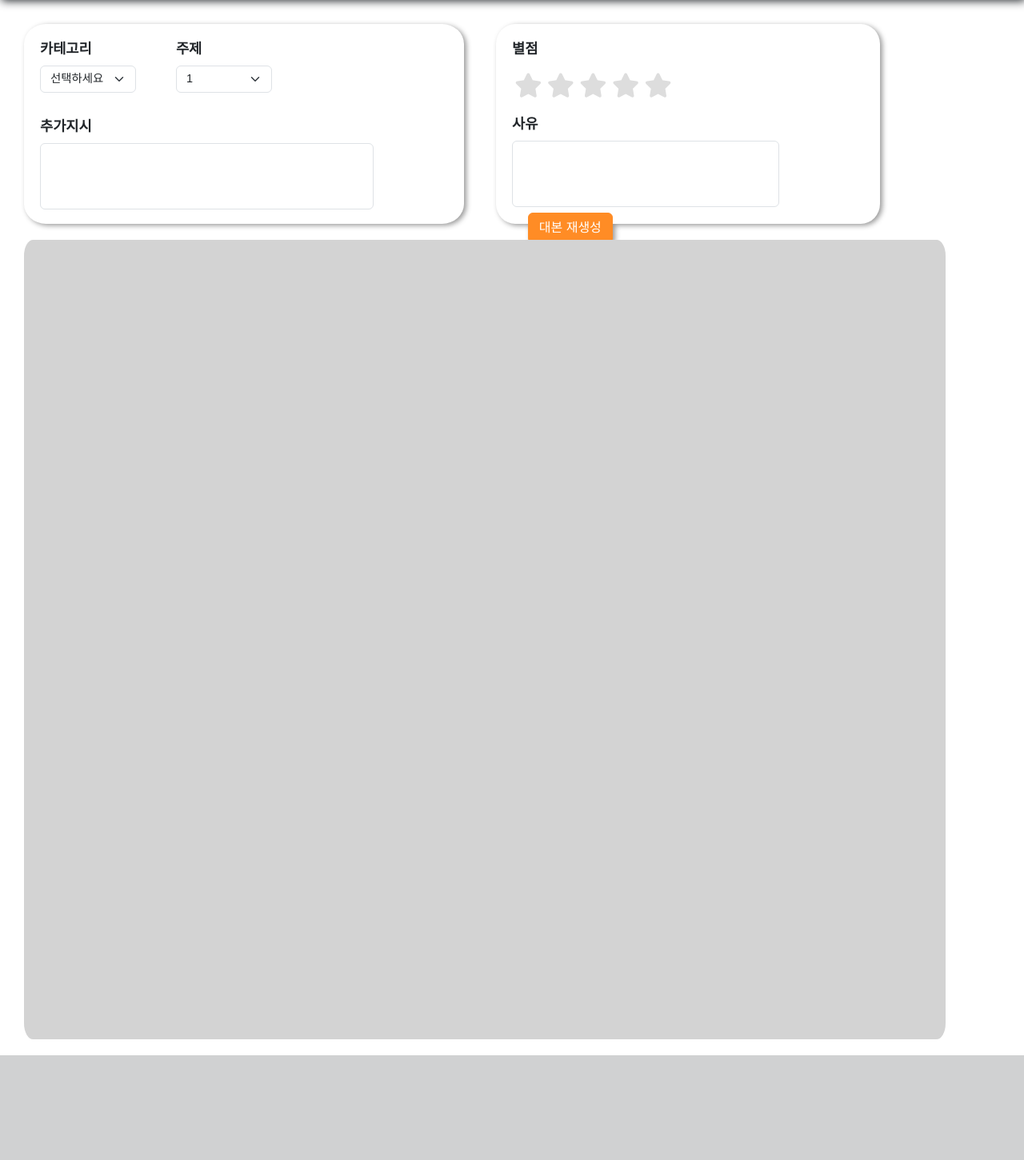
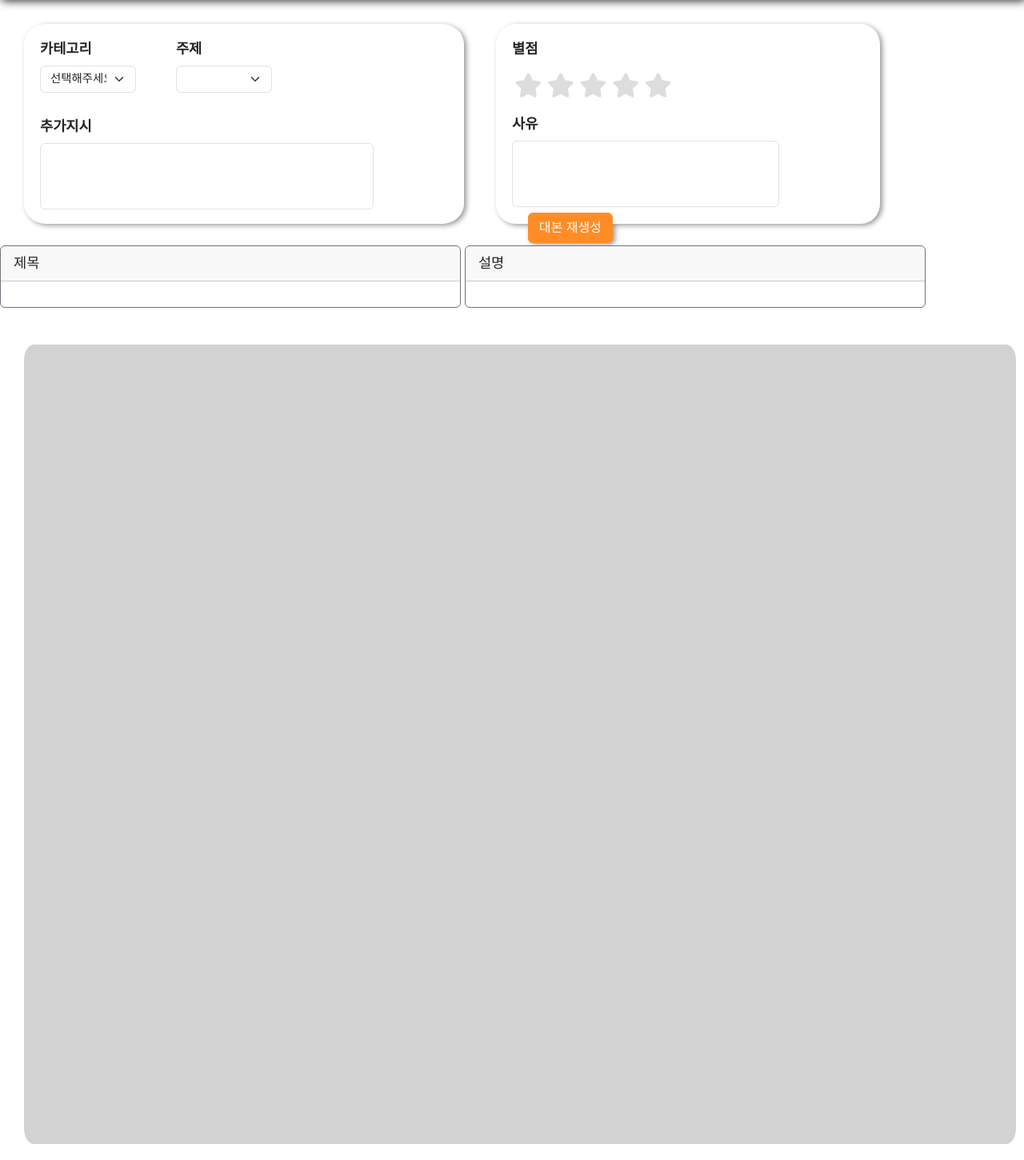
Before and after one commit to eosadae/eosadae, a Flask app: page / in a window 1280 px wide. Shown: the part 80-1531 px from the top of the page at 80% size. Before the commit the page ends 1400 px from the top, so only its background shows below. Run offline with Flask 3, Linux system fonts and the light colour scheme; lists and menus that the app fills with data are empty; some libraries are stand-ins or nearby versions; some web fonts are replaced.

Commit message:
front changes

```diff
--- a/app.py
+++ b/app.py
@@ -7,7 +7,7 @@ import openai
 
 app = Flask(__name__)
 
-openai.api_key = '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'
+openai.api_key = ''
 
 @app.route('/')
 def home():
--- /dev/null
+++ b/static/js/index.js
@@ -0,0 +1,36 @@
+//카테고리-주제 연결 select box
+
+function categoryChange(ctgry){
+    var sbj_a = ["IT교실"]
+    var sbj_b = ["비밀정원","요리교실","음식영양소","정보통","지역탐방"];
+    var sbj_c = ["노래 소통","오늘의 저녁"];
+    var sbj_d = ["마음그림","순이공방","시시콜콜"];
+    var sbj_e = ["일어교실","영어교실"];
+    var sbj_f = ["순이체육회","순이체조"];
+    var sbj_g = ["노래자랑","팝송듣기"];
+    var sbj_h = ["무비순이","순이책방"];
+    var sbj_i = ["끝말잇기","빙고게임","사자성어","속담퀴즈","신조어퀴즈"];
+    var sbj_j = ["꽃말 수업","명언산책","웃음치료"];
+    var target = document.getElementById("sbj");
+
+    if(ctgry == "a") var subject = sbj_a;
+    else if(ctgry == "b") var subject =sbj_b;
+    else if(ctgry == "c") var subject =sbj_c;
+    else if(ctgry == "d") var subject =sbj_d;
+    else if(ctgry == "e") var subject =sbj_e;
+    else if(ctgry == "f") var subject =sbj_f;
+    else if(ctgry == "g") var subject =sbj_g;
+    else if(ctgry == "h") var subject =sbj_h;
+    else if(ctgry == "i") var subject =sbj_i;
+    else if(ctgry == "j") var subject =sbj_j;
+
+    console.log(ctgry);
+    target.options.length = 1;
+
+    for (x in subject){
+        var opt = document.createElement("option");
+        opt.value = subject[x];
+        opt.innerHTML = subject[x];
+        target.appendChild(opt);
+    }
+}
--- a/templates/index.html
+++ b/templates/index.html
@@ -18,6 +18,7 @@
 </head>
 
 <body>
+
     <nav class="navbar navbar-custom">
         <div id="header">
             <a class="navbar-brand" href="#"><img src="../static/assets/suni.png" style="margin: 0px 20px" width="75" height="60">대본작가 AI순이</a>
@@ -27,30 +28,24 @@
     <div class="rectangle" style="width: 550px; height: 250px; display: inline-block; float: left;">
         <div class="form-group" style="display: inline-block; margin-right: 30px;">
             <label for="Category" class="form-label mt-2"><b>카테고리</b></label>
-            <select class="form-select" id="Category">
-            <option>선택하세요</option>
-            <option value="I">IT</option>
-            <option value="L">생활</option>
-            <option value="C">소통</option>
-            <option value="A">예술</option>
-            <option vlaue="FL">외국어</option>
-            <option value="Sp">운동</option>
-            <option value="M">음악</option>
-            <option value="Hu">인문</option>
-            <option value="Q">퀴즈</option>
-            <option value="H">힐링</option>
-            <option value="etc">기타</option>
+            <select class="form-select" id="Category" onchange="categoryChange(this.value)">
+                <option>선택해주세요</option>
+                <option value="a">IT</option>
+                <option value="b">생활</option>
+                <option value="c">소통</option>
+                <option value="d">예술</option>
+                <option value="e">외국어</option>
+                <option value="f">운동</option>
+                <option value="g">음악</option>
+                <option value="h">인문</option>
+                <option value="i">퀴즈</option>
+                <option value="j">힐링</option>
             </select>
         </div>
 
-        <div class="form-group" style="display: inline-block;">
-            <label for="Subject" class="form-label mt-2"><b>주제</b></label>
-            <select class="form-select" id="Subject">
-            <option>1</option>
-            <option>2</option>
-            <option>3</option>
-            <option>4</option>
-            <option>5</option>   <!--js에서 hidden 구현 + 기타선택시 hidden directbox구현-->
+        <div class"form-group" style="display: inline-block;">
+            <label for="sbj" class="form-label mt-2"><b>주제</b></label>
+            <select class="form-select" id="sbj">
             </select>
         </div>
 
@@ -62,7 +57,7 @@
     </div>
 
 <!--여기서부터 hidden box js처리-->
-    <div class="rectangle" style="width: 480px; height: 250px; float:left;">
+    <div class="rectangle" style="width: 480px; height: 250px; display: inline-block;">
         <div class="form-group" style="display: inline-block;">
             <label for="rate" class="form-label mt-2"><b>별점</b></label><br>
             <fieldset class="rate">
@@ -82,9 +77,26 @@
             <input type="submit" class="btn btn-custom" style="margin-left: 20px;" value="대본 재생성">
         </form>
     </div>
+
 <!--여기까지 hidden box js처리-->
+    <br>
+    <div style="display: inline-block; width: 100%;">
+        <div class="card border-secondary mb-3" style="display: inline-block; width: 45%">
+            <div class="card-header">제목</div>
+            <div class="card-body">
+            <!-- <p class="card-text"> 내용 출력해주고 </p> -->
+            </div>
+        </div>
 
-    <div class="table_rec" style="width: 90%; height: 1000px; background-color: lightgray; clear: left;">
+        <div class="card border-secondary mb-1" style="display: inline-block; width: 45%">
+            <div class="card-header">설명</div>
+            <div class="card-body">
+            <!-- <p class="card-text"> 내용 출력해주고 </p> -->
+            </div>
+        </div>
+
+        <div class="table_rec" style="height: 1000px; background-color: lightgray; clear: left;">
+    </div>
         <!--js에서 누적 데이터에 따른 탭추가 구현필요-->
 
 
@@ -114,5 +126,6 @@
         </script>
     </div>
     <script type="text/javascript" src="../static/js/bootstrap.js"></script>
+    <script type="text/javascript" src="../static/js/index.js"></script>
 </body>
 </html>
```
